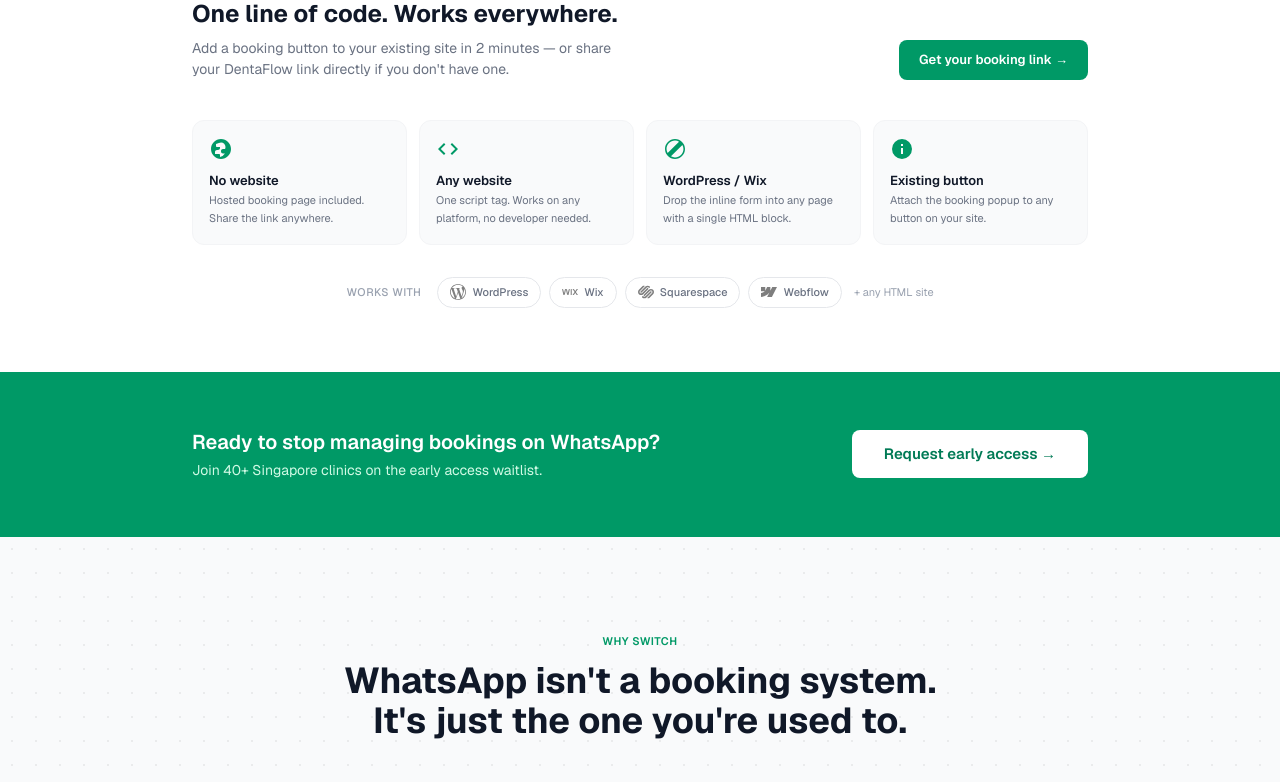
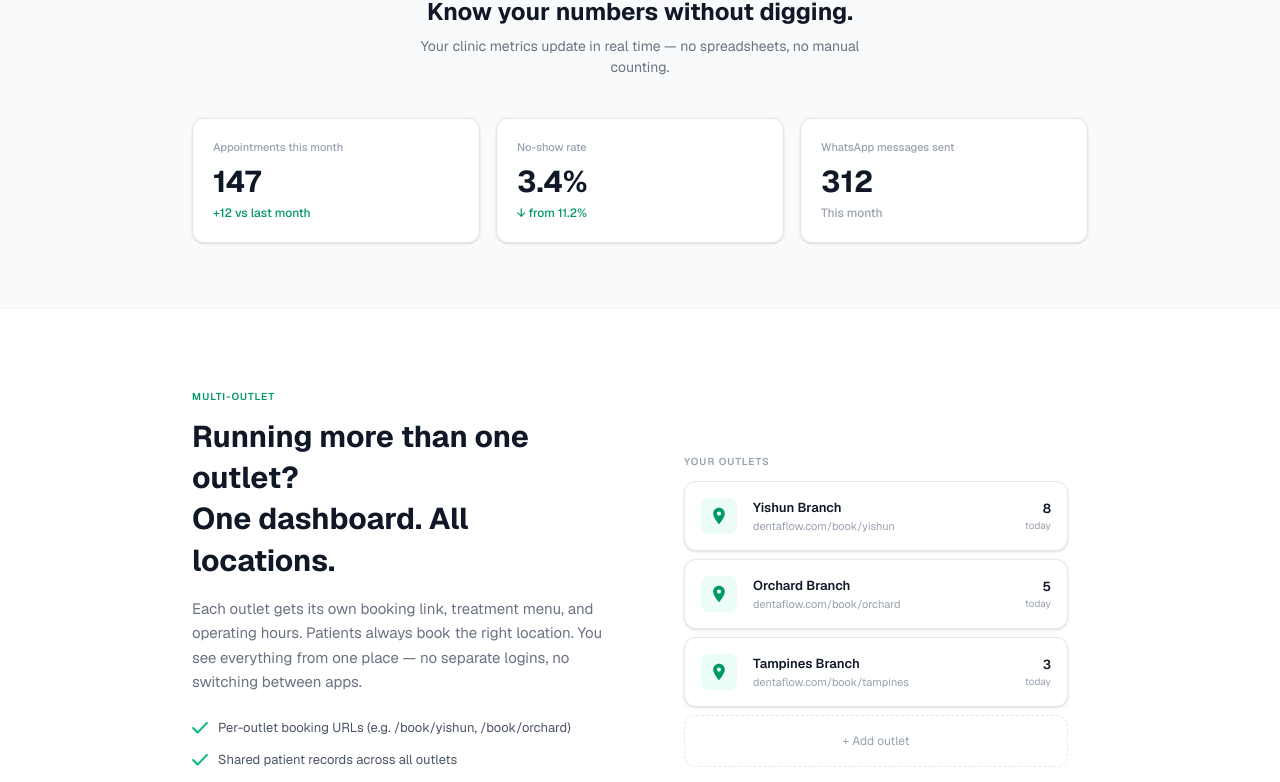
Before and after one commit to kentopia01/dentaflow-www, a Next.js app: page / in a window 1280 px wide. Shown: the part 4732-5514 px from the top of the page. Built offline with nearby package versions, Linux system fonts and the light colour scheme.

Commit message:
feat: multi-outlet section, analytics teaser, import FAQ entry

```diff
--- a/components/landing/LandingPage.tsx
+++ b/components/landing/LandingPage.tsx
@@ -344,6 +344,149 @@ function RecallAnimation() {
       >
         {sent ? `✓ Sent to ${count} patients` : `Send recall to ${count} patients →`}
       </button>
+    </div>
+  );
+}
+
+/* ─── Analytics Teaser ─── */
+function AnalyticsTeaser() {
+  const stats = [
+    { label: "Appointments this month", value: "147", delta: "+12 vs last month", positive: true },
+    { label: "No-show rate", value: "3.4%", delta: "\u2193 from 11.2%", positive: true },
+    { label: "WhatsApp messages sent", value: "312", delta: "This month", positive: null },
+  ];
+
+  return (
+    <section className="py-16 px-6 bg-gray-50 border-y border-gray-100">
+      <div className="max-w-4xl mx-auto">
+        <motion.div
+          initial={{ opacity: 0, y: 20 }}
+          whileInView={{ opacity: 1, y: 0 }}
+          viewport={{ once: true }}
+          className="text-center mb-10"
+        >
+          <span className="text-[10px] font-semibold uppercase tracking-widest text-gray-400 mb-2 block">
+            Analytics
+          </span>
+          <h2 className="text-2xl font-bold text-gray-900">
+            Know your numbers without digging.
+          </h2>
+          <p className="mt-2 text-[14px] text-gray-500 max-w-md mx-auto">
+            Your clinic metrics update in real time — no spreadsheets, no manual counting.
+          </p>
+        </motion.div>
+
+        <div className="grid grid-cols-1 md:grid-cols-3 gap-4">
+          {stats.map((stat, i) => (
+            <motion.div
+              key={stat.label}
+              initial={{ opacity: 0, y: 16 }}
+              whileInView={{ opacity: 1, y: 0 }}
+              viewport={{ once: true }}
+              transition={{ delay: i * 0.1, duration: 0.4 }}
+              className="rounded-xl border border-gray-200 bg-white p-5 shadow-sm"
+            >
+              <p className="text-[11px] font-medium text-gray-400 mb-2">{stat.label}</p>
+              <p className="text-3xl font-bold text-gray-900 mb-1">{stat.value}</p>
+              <p className={`text-[12px] font-medium ${stat.positive === true ? "text-emerald-600" : stat.positive === false ? "text-red-500" : "text-gray-400"}`}>
+                {stat.delta}
+              </p>
+            </motion.div>
+          ))}
+        </div>
+      </div>
+    </section>
+  );
+}
+
+/* ─── Multi-Outlet Section ─── */
+function MultiOutletSection() {
+  return (
+    <section className="py-20 px-6 bg-white border-t border-gray-100">
+      <div className="max-w-4xl mx-auto">
+        <motion.div
+          initial={{ opacity: 0, y: 20 }}
+          whileInView={{ opacity: 1, y: 0 }}
+          viewport={{ once: true }}
+          transition={{ duration: 0.5 }}
+          className="flex flex-col md:flex-row gap-12 items-center"
+        >
+          {/* Left — copy */}
+          <div className="flex-1">
+            <span className="text-[10px] font-semibold uppercase tracking-widest text-emerald-600 mb-3 block">
+              Multi-outlet
+            </span>
+            <h2 className="text-2xl md:text-3xl font-bold text-gray-900 leading-snug mb-4">
+              Running more than one outlet?<br />
+              One dashboard. All locations.
+            </h2>
+            <p className="text-[15px] text-gray-500 leading-relaxed mb-6">
+              Each outlet gets its own booking link, treatment menu, and operating hours. Patients always book the right location. You see everything from one place — no separate logins, no switching between apps.
+            </p>
+            <div className="space-y-3">
+              {[
+                "Per-outlet booking URLs (e.g. /book/yishun, /book/orchard)",
+                "Shared patient records across all outlets",
+                "Outlet-level treatment menus \u2014 enable or disable per location",
+                "Today view filters by outlet with one tap",
+              ].map((item) => (
+                <div key={item} className="flex items-start gap-2.5">
+                  <svg className="w-4 h-4 text-emerald-500 flex-shrink-0 mt-0.5" viewBox="0 0 14 11" fill="none">
+                    <path d="M1 5.5l4 4L13 1" stroke="currentColor" strokeWidth="1.75" strokeLinecap="round" strokeLinejoin="round"/>
+                  </svg>
+                  <span className="text-[13px] text-gray-600">{item}</span>
+                </div>
+              ))}
+            </div>
+          </div>
+
+          {/* Right — visual */}
+          <div className="flex-1 flex items-center justify-center">
+            <MultiOutletVisual />
+          </div>
+        </motion.div>
+      </div>
+    </section>
+  );
+}
+
+function MultiOutletVisual() {
+  const outlets = [
+    { name: "Yishun Branch", slug: "yishun", appts: 8, status: "active" },
+    { name: "Orchard Branch", slug: "orchard", appts: 5, status: "active" },
+    { name: "Tampines Branch", slug: "tampines", appts: 3, status: "active" },
+  ];
+
+  return (
+    <div className="w-full max-w-sm space-y-2">
+      <p className="text-[10px] font-semibold uppercase tracking-widest text-gray-400 mb-3">Your outlets</p>
+      {outlets.map((outlet, i) => (
+        <motion.div
+          key={outlet.name}
+          initial={{ opacity: 0, x: 16 }}
+          whileInView={{ opacity: 1, x: 0 }}
+          viewport={{ once: true }}
+          transition={{ delay: i * 0.1, duration: 0.4 }}
+          className="rounded-xl border border-gray-200 bg-white p-4 flex items-center gap-4 shadow-sm"
+        >
+          <div className="w-9 h-9 rounded-lg bg-emerald-50 flex items-center justify-center flex-shrink-0">
+            <svg viewBox="0 0 24 24" fill="currentColor" className="w-5 h-5 text-emerald-600">
+              <path d="M12 2C8.13 2 5 5.13 5 9c0 5.25 7 13 7 13s7-7.75 7-13c0-3.87-3.13-7-7-7zm0 9.5c-1.38 0-2.5-1.12-2.5-2.5s1.12-2.5 2.5-2.5 2.5 1.12 2.5 2.5-1.12 2.5-2.5 2.5z"/>
+            </svg>
+          </div>
+          <div className="flex-1 min-w-0">
+            <p className="text-[13px] font-semibold text-gray-900">{outlet.name}</p>
+            <p className="text-[11px] text-gray-400 truncate">dentaflow.com/book/{outlet.slug}</p>
+          </div>
+          <div className="text-right flex-shrink-0">
+            <p className="text-[13px] font-semibold text-gray-900">{outlet.appts}</p>
+            <p className="text-[10px] text-gray-400">today</p>
+          </div>
+        </motion.div>
+      ))}
+      <div className="rounded-xl border border-dashed border-gray-200 p-4 text-center">
+        <p className="text-[12px] text-gray-400">+ Add outlet</p>
+      </div>
     </div>
   );
 }
@@ -807,6 +950,12 @@ export function LandingPage() {
           />
         </div>
       </section>
+
+      {/* Analytics teaser */}
+      <AnalyticsTeaser />
+
+      {/* Multi-outlet callout */}
+      <MultiOutletSection />
 
       {/* Integration section — expandable */}
       <IntegrationSection />
@@ -1300,6 +1449,10 @@ function FaqSection() {
       a: "No. Patients book through a regular web page in their browser \u2014 no app, no account, no friction. They pick a time, enter their name and mobile, and they\u2019re done. Most patients complete the booking in under 90 seconds.",
     },
     {
+      q: "What happens to my existing patients?",
+      a: "You can import your full patient list before you go live. DentaFlow accepts CSV exports from Dental4Windows and any spreadsheet with Name and Mobile columns. Once imported, recall reminders activate automatically for patients with a past visit date \u2014 so your existing base is working for you from day one.",
+    },
+    {
       q: "Do I need a website to use DentaFlow?",
       a: "No. Every clinic gets a hosted booking page at dentaflow.com/book/your-clinic. You can share this link directly in your WhatsApp bio, Google My Business listing, Instagram profile, or anywhere else. If you do have a website, we have a one-line embed that drops a floating booking button on every page.",
     },
```
